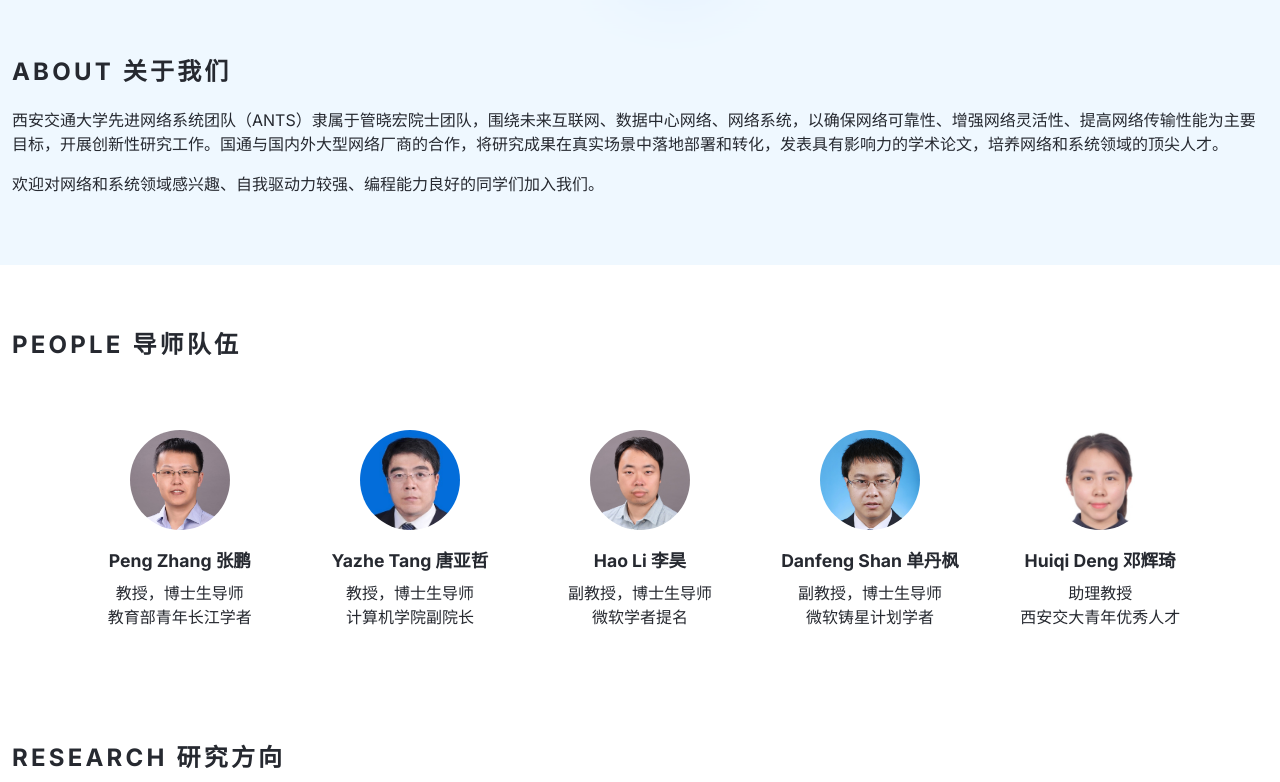
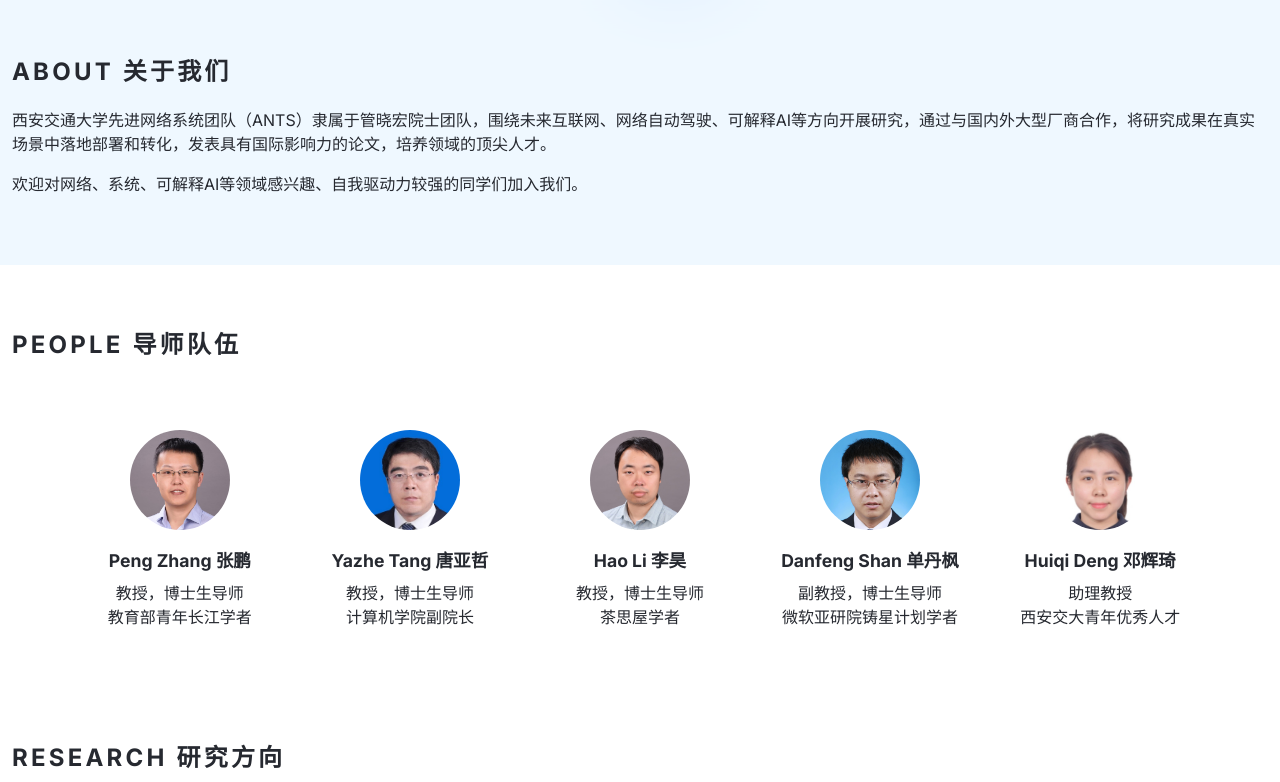
Before and after one commit to XJTU-NetVerify/ants-index, a plain HTML site: page index.html in a window 1280 px wide. Shown: the part 818-1600 px from the top of the page. Drawn offline with Linux system fonts and the light colour scheme.

Commit message:
Update team description and join us section

```diff
--- a/index.html
+++ b/index.html
@@ -35,8 +35,8 @@
     <div class="page opaque">
         <div id="about" class="content about">
             <h2>About 关于我们</h2>
-            <p><span>西安交通大学先进网络系统团队（ANTS）隶属于管晓宏院士团队，围绕未来互联网、数据中心网络、网络系统，以确保网络可靠性、增强网络灵活性、提高网络传输性能为主要目标，开展创新性研究工作。国通与国内外大型网络厂商的合作，将研究成果在真实场景中落地部署和转化，发表具有影响力的学术论文，培养网络和系统领域的顶尖人才。</span></p>
-            <p><span>欢迎对网络和系统领域感兴趣、自我驱动力较强、编程能力良好的同学们加入我们。</span></p>
+            <p><span>西安交通大学先进网络系统团队（ANTS）隶属于管晓宏院士团队，围绕未来互联网、网络自动驾驶、可解释AI等方向开展研究，通过与国内外大型厂商合作，将研究成果在真实场景中落地部署和转化，发表具有国际影响力的论文，培养领域的顶尖人才。</span></p>
+            <p><span>欢迎对网络、系统、可解释AI等领域感兴趣、自我驱动力较强的同学们加入我们。</span></p>
         </div>
     </div>
 
@@ -61,15 +61,15 @@
                 <a class="people" href="https://aquatoney.github.io/">
                     <img src="assets/haoli.jpg" alt="haoli" class="avatar">
                     <h3>Hao Li 李昊</h3>
-                    <h4>副教授，博士生导师</h4>
-                    <h4>微软学者提名</h4>
+                    <h4>教授，博士生导师</h4>
+                    <h4>茶思屋学者</h4>
                 </a>
 
                 <a class="people" href="https://dfshan.github.io/">
                     <img src="assets/dfshan.jpg" alt="dfshan" class="avatar">
                     <h3>Danfeng Shan 单丹枫</h3>
                     <h4>副教授，博士生导师</h4>
-                    <h4>微软铸星计划学者</h4>
+                    <h4>微软亚研院铸星计划学者</h4>
                 </a>
 
 				<a class="people" href="https://gr.xjtu.edu.cn/en/web/denghq7">
@@ -103,7 +103,7 @@
                     <img class="top-image" src="assets/netverify.jpg" alt="netverify">
                     <div class="card-content">
                         <h3>Net<b>Verify</b> 网络验证</h3>
-                        <p>随着网络规模和复杂度的增加，特别是大规模训练集群的出现，传统依靠人为经验的网络运维已无法适用。网络验证技术通过对网络的拓扑、配置、流量等状态进行形式化建模和精确仿真，可自动化的生成、验证、修复网络，确保网络可靠性。网络验证已成为大型云厂商、运营商、互联网公司不可或缺的关键技术，具有极大研究和应用价值。</p>
+                        <p>随着网络规模和复杂度的增加，特别是大规模训练集群的出现，传统依靠人为经验的网络运维已无法适用。网络验证基于形式化方法、大模型推理、仿真/模拟等多种方式，自动化的生成、验证、修复网络，实现网络的“完全自动驾驶”。网络验证已成为大型云厂商、运营商、互联网公司不可或缺的关键技术，具有极大研究和应用价值。</p>
                     </div>
                 </a>
                 <a class="card">
@@ -134,7 +134,7 @@
     <div class="page">
         <div id="joinus" class="content">
             <h2>Join Us 加入我们</h2>
-            <p>欢迎对网络和系统领域感兴趣、自我驱动力较强、编程能力良好的同学们加入我们。</p>
+            <p>欢迎对网络、系统、可解释AI领域感兴趣、自我驱动力较强的同学们加入我们。</p>
             <p>联系方式：<a href="mailto:p-zhang@xjtu.edu.cn">p-zhang@xjtu.edu.cn</a></p>
             <div class="pdf-container">
                 <embed type="application/pdf" class="joinus-pdf" src="assets/ANTS-20240524-v3.pdf" />
```
